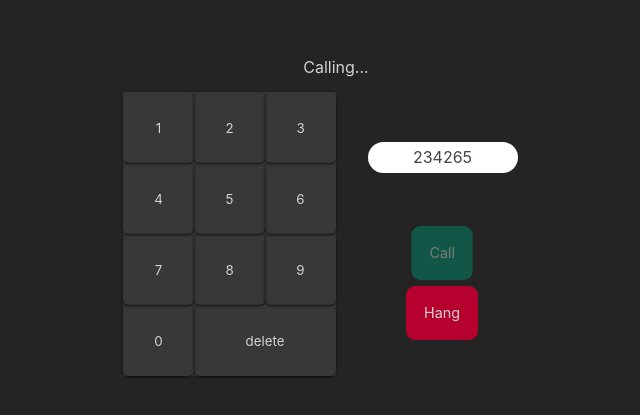
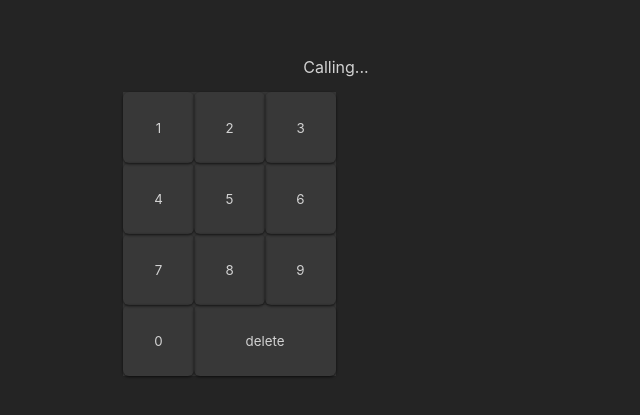
Before and after one commit to pauIbanez/W4CH3-pau-ibanez-phone, a React (Create React App) app: page / in a window 1280 px wide. Shown: the part 191-606 px from the top of the page, without its empty margins (304-944 px from the left). Built offline with nearby package versions, Linux system fonts and the light colour scheme.

Commit message:
Added base component Actions

```diff
--- a/src/App.js
+++ b/src/App.js
@@ -1,5 +1,4 @@
 import "./App.css";
-import Display from "./components/Display/Display";
 import Info from "./components/Info/Info";
 
 function App() {
@@ -44,18 +43,6 @@ function App() {
             </li>
           </ol>
         </div>
-        <div className="actions">
-          <Display number={234265} />
-          {/* <!-- El botón de llamar debe tener la clase "activo" cuando --> */}
-          {/* <!-- el número de teléfono tiene 9 cifras --> */}
-          <a href="asd" className="call">
-            Call
-          </a>
-          {/* <!-- Sólo se tiene que ver un botón u otro --> */}
-          <a href="asd" className="hang active">
-            Hang
-          </a>
-        </div>
       </main>
     </div>
   );
```
Also changed, not shown: src/components/Actions/Actions.js (added, +20 -0 lines).
